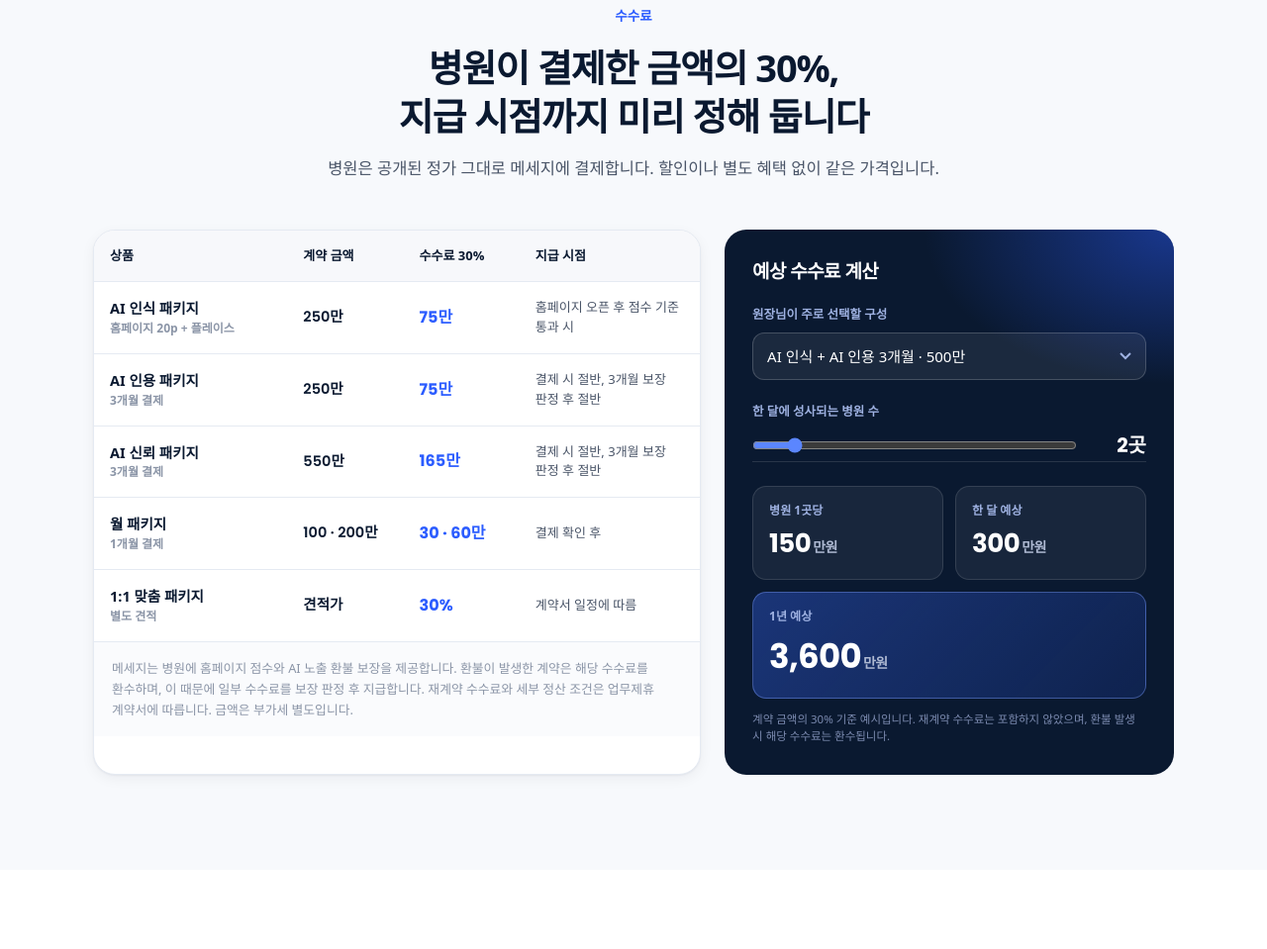
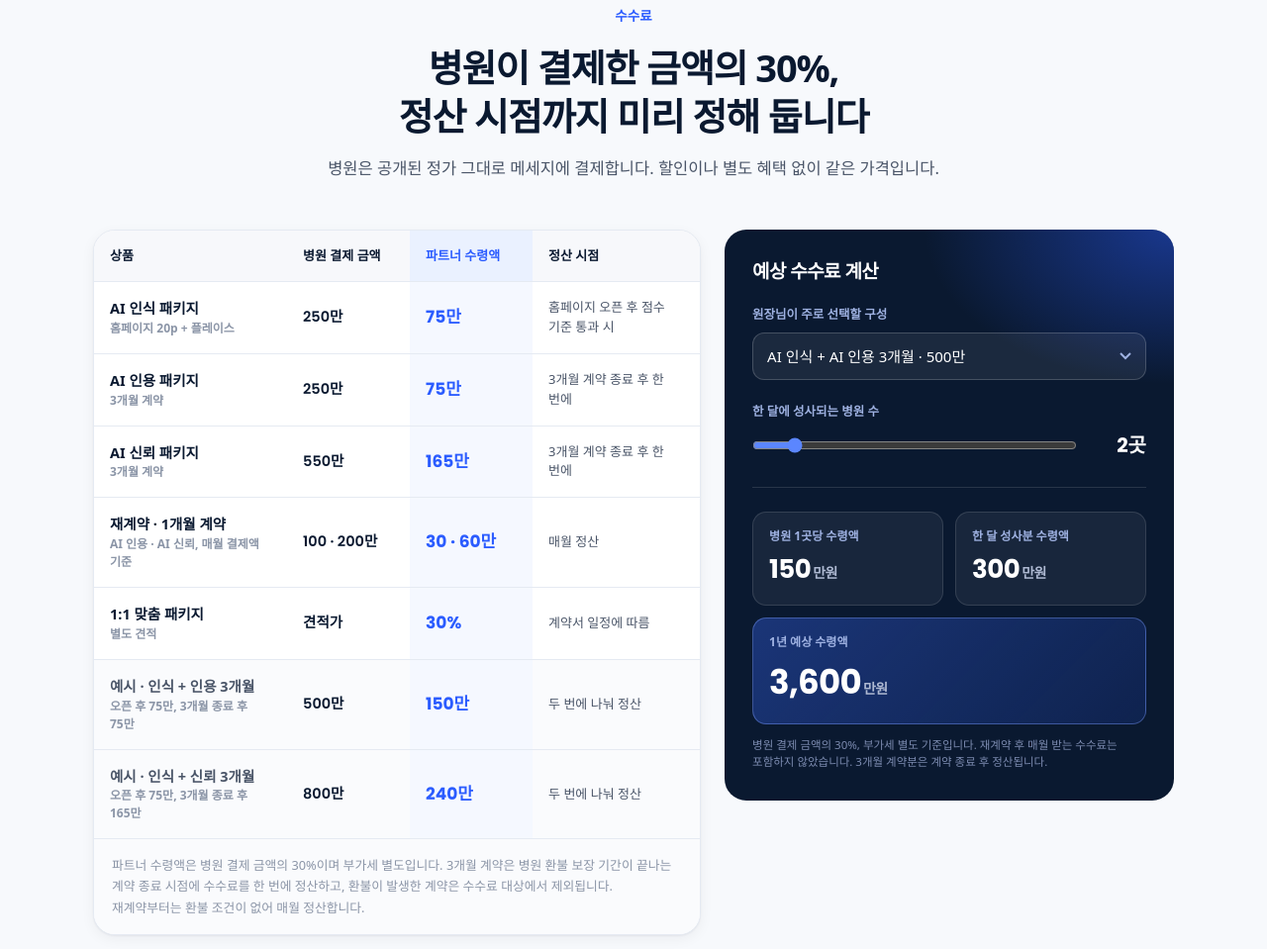
Before and after one commit to SEOLYN-JANG/medi-partners, a plain HTML site: page index.html in a window 1280 px wide. Shown: the part 2681-3640 px from the top of the page at 99% size. Drawn offline with Linux system fonts and the light colour scheme; a web font is replaced by a local one.

Commit message:
수수료 표에 파트너 수령액 표시, 3개월 계약 종료 후 일괄·재계약 월 정산으로 변경
Co-Authored-By: Claude Opus 5.5 <noreply@anthropic.com>

```diff
--- a/index.html
+++ b/index.html
@@ -25,7 +25,7 @@
 {"@type":"WebPage","name":"파트너스 모집ㅣ메세지AI 메디 병원 마케팅 공식 파트너","description":"메세지AI 메디 파트너스는 병원과 거래하는 파트너사가 병원 AI 검색 노출 서비스를 소개하고 계약 금액의 30%를 정산받는 제휴 프로그램입니다.","inLanguage":"ko"},
 {"@type":"FAQPage","mainEntity":[
 {"@type":"Question","name":"파트너는 소개만 하면 되나요?","acceptedAnswer":{"@type":"Answer","text":"네. 파트너는 원장님께 메세지AI 메디를 소개하고 연결만 합니다. 상담, 견적, 계약, 홈페이지 제작과 운영은 모두 메세지가 직접 맡습니다."}},
-{"@type":"Question","name":"수수료는 얼마이고 언제 받나요?","acceptedAnswer":{"@type":"Answer","text":"병원이 결제한 계약 금액의 30%를 파트너사에 정산합니다. AI 인식 패키지는 홈페이지 오픈 후 점수 기준 통과 시, 3개월 결제는 결제 시 절반과 3개월 보장 판정 후 절반을 지급합니다."}},
+{"@type":"Question","name":"수수료는 얼마이고 언제 받나요?","acceptedAnswer":{"@type":"Answer","text":"병원이 결제한 금액의 30%를 파트너사에 정산합니다. AI 인식 패키지는 홈페이지 오픈 후 점수 기준 통과 시, 3개월 계약은 계약 종료 후 한 번에 정산하고, 재계약부터는 매월 정산합니다."}},
 {"@type":"Question","name":"제약사 영업 담당자가 소개해도 리베이트 문제가 없나요?","acceptedAnswer":{"@type":"Answer","text":"원장님은 정가를 그대로 결제하고 어떤 할인이나 혜택도 받지 않으며, 수수료는 메세지가 파트너사 법인에 지급합니다. 의료인에게 경제적 이익이 가지 않는 구조이며, 의약품 처방이나 거래와 연계한 소개는 금지합니다."}},
 {"@type":"Question","name":"개인도 파트너가 될 수 있나요?","acceptedAnswer":{"@type":"Answer","text":"사업자등록이 있는 개인사업자와 법인이 대상입니다. 회사에 소속된 직원은 개인 자격이 아니라 소속 회사와 제휴 계약을 맺는 방식으로 진행합니다."}}
 ]}]}</script>
@@ -126,9 +126,9 @@ h1,h2,h3,h4{font-weight:800;letter-spacing:-.03em;line-height:1.3;word-break:kee
 
 /* commission */
 .comm{background:#F7F9FC}
-.comm-grid{display:grid;grid-template-columns:1.15fr .85fr;gap:24px;align-items:stretch;max-width:1140px;margin:0 auto}
+.comm-grid{display:grid;grid-template-columns:1.15fr .85fr;gap:24px;align-items:start;max-width:1140px;margin:0 auto}
 .ctab{background:#fff;border:1px solid var(--line);border-radius:22px;overflow:hidden;box-shadow:var(--sh-sm)}
-.ctab-r{display:grid;grid-template-columns:1.5fr .9fr .9fr 1.4fr;border-top:1px solid var(--line)}
+.ctab-r{display:grid;grid-template-columns:minmax(0,1.5fr) 124px 124px minmax(0,1.3fr);border-top:1px solid var(--line)}
 .ctab-r:first-child{border-top:0}
 .ctab-c{padding:16px 16px;font-size:14.5px;color:var(--body);display:flex;align-items:center;line-height:1.5}
 .ctab-hd .ctab-c{background:#F7F8FB;font-size:13px;font-weight:800;color:var(--ink)}
@@ -138,6 +138,10 @@ h1,h2,h3,h4{font-weight:800;letter-spacing:-.03em;line-height:1.3;word-break:kee
 .ctab-c.fee{white-space:nowrap}
 .ctab-c.fee{font-family:var(--disp);font-weight:700;color:var(--cobalt);font-size:16px}
 .ctab-c.when{font-size:13px}
+.ctab-hd .ctab-c.hl{background:var(--sky);color:var(--cobalt)}
+.ctab-c.fee.hl{background:#F5F8FF;font-size:17px}
+.ctab-ex{background:#FAFBFD}
+.ctab-ex .ctab-c.nm{color:var(--body)}
 .ctab-foot{padding:16px 18px;background:#FAFBFD;border-top:1px solid var(--line);font-size:12.8px;color:var(--mut);line-height:1.65}
 .calc{background:var(--ink);color:#fff;border-radius:22px;padding:30px 28px;position:relative;overflow:hidden;display:flex;flex-direction:column}
 .calc::before{content:"";position:absolute;inset:0;background:radial-gradient(420px 260px at 100% 0%,rgba(43,92,255,.45),transparent 60%);pointer-events:none}
@@ -149,7 +153,7 @@ h1,h2,h3,h4{font-weight:800;letter-spacing:-.03em;line-height:1.3;word-break:kee
 .calc .rng{display:flex;align-items:center;gap:14px}
 .calc input[type=range]{flex:1;accent-color:#5B86FF}
 .calc .rng b{font-family:var(--disp);font-size:20px;min-width:56px;text-align:right}
-.calc .out{margin-top:auto;padding-top:24px;border-top:1px solid rgba(255,255,255,.12);display:grid;grid-template-columns:1fr 1fr;gap:12px}
+.calc .out{margin-top:26px;padding-top:24px;border-top:1px solid rgba(255,255,255,.12);display:grid;grid-template-columns:1fr 1fr;gap:12px}
 .calc .out div{background:rgba(255,255,255,.06);border:1px solid rgba(255,255,255,.12);border-radius:14px;padding:14px 16px}
 .calc .out span{display:block;font-size:12px;font-weight:700;color:#9FB2E2}
 .calc .out b{display:block;font-family:var(--disp);font-size:26px;font-weight:700;margin-top:4px;letter-spacing:-.02em}
@@ -363,18 +367,20 @@ h1,h2,h3,h4{font-weight:800;letter-spacing:-.03em;line-height:1.3;word-break:kee
   <div class="wrap">
     <div class="shead rv">
       <span class="eyebrow">수수료</span>
-      <h2 class="h2">병원이 결제한 금액의 30%,<br>지급 시점까지 미리 정해 둡니다</h2>
+      <h2 class="h2">병원이 결제한 금액의 30%,<br>정산 시점까지 미리 정해 둡니다</h2>
       <p class="lead">병원은 공개된 정가 그대로 메세지에 결제합니다. 할인이나 별도 혜택 없이 같은 가격입니다.</p>
     </div>
     <div class="comm-grid">
       <div class="ctab rv">
-        <div class="ctab-r ctab-hd"><div class="ctab-c">상품</div><div class="ctab-c">계약 금액</div><div class="ctab-c">수수료 30%</div><div class="ctab-c">지급 시점</div></div>
-        <div class="ctab-r"><div class="ctab-c nm">AI 인식 패키지<small>홈페이지 20p + 플레이스</small></div><div class="ctab-c amt">250만</div><div class="ctab-c fee">75만</div><div class="ctab-c when">홈페이지 오픈 후 점수 기준 통과 시</div></div>
-        <div class="ctab-r"><div class="ctab-c nm">AI 인용 패키지<small>3개월 결제</small></div><div class="ctab-c amt">250만</div><div class="ctab-c fee">75만</div><div class="ctab-c when">결제 시 절반, 3개월 보장 판정 후 절반</div></div>
-        <div class="ctab-r"><div class="ctab-c nm">AI 신뢰 패키지<small>3개월 결제</small></div><div class="ctab-c amt">550만</div><div class="ctab-c fee">165만</div><div class="ctab-c when">결제 시 절반, 3개월 보장 판정 후 절반</div></div>
-        <div class="ctab-r"><div class="ctab-c nm">월 패키지<small>1개월 결제</small></div><div class="ctab-c amt">100 · 200만</div><div class="ctab-c fee">30 · 60만</div><div class="ctab-c when">결제 확인 후</div></div>
-        <div class="ctab-r"><div class="ctab-c nm">1:1 맞춤 패키지<small>별도 견적</small></div><div class="ctab-c amt">견적가</div><div class="ctab-c fee">30%</div><div class="ctab-c when">계약서 일정에 따름</div></div>
-        <div class="ctab-foot">메세지는 병원에 홈페이지 점수와 AI 노출 환불 보장을 제공합니다. 환불이 발생한 계약은 해당 수수료를 환수하며, 이 때문에 일부 수수료를 보장 판정 후 지급합니다. 재계약 수수료와 세부 정산 조건은 업무제휴 계약서에 따릅니다. 금액은 부가세 별도입니다.</div>
+        <div class="ctab-r ctab-hd"><div class="ctab-c">상품</div><div class="ctab-c">병원 결제 금액</div><div class="ctab-c hl">파트너 수령액</div><div class="ctab-c">정산 시점</div></div>
+        <div class="ctab-r"><div class="ctab-c nm">AI 인식 패키지<small>홈페이지 20p + 플레이스</small></div><div class="ctab-c amt">250만</div><div class="ctab-c fee hl">75만</div><div class="ctab-c when">홈페이지 오픈 후 점수 기준 통과 시</div></div>
+        <div class="ctab-r"><div class="ctab-c nm">AI 인용 패키지<small>3개월 계약</small></div><div class="ctab-c amt">250만</div><div class="ctab-c fee hl">75만</div><div class="ctab-c when">3개월 계약 종료 후 한 번에</div></div>
+        <div class="ctab-r"><div class="ctab-c nm">AI 신뢰 패키지<small>3개월 계약</small></div><div class="ctab-c amt">550만</div><div class="ctab-c fee hl">165만</div><div class="ctab-c when">3개월 계약 종료 후 한 번에</div></div>
+        <div class="ctab-r"><div class="ctab-c nm">재계약 · 1개월 계약<small>AI 인용 · AI 신뢰, 매월 결제액 기준</small></div><div class="ctab-c amt">100 · 200만</div><div class="ctab-c fee hl">30 · 60만</div><div class="ctab-c when">매월 정산</div></div>
+        <div class="ctab-r"><div class="ctab-c nm">1:1 맞춤 패키지<small>별도 견적</small></div><div class="ctab-c amt">견적가</div><div class="ctab-c fee hl">30%</div><div class="ctab-c when">계약서 일정에 따름</div></div>
+        <div class="ctab-r ctab-ex"><div class="ctab-c nm">예시 · 인식 + 인용 3개월<small>오픈 후 75만, 3개월 종료 후 75만</small></div><div class="ctab-c amt">500만</div><div class="ctab-c fee hl">150만</div><div class="ctab-c when">두 번에 나눠 정산</div></div>
+        <div class="ctab-r ctab-ex"><div class="ctab-c nm">예시 · 인식 + 신뢰 3개월<small>오픈 후 75만, 3개월 종료 후 165만</small></div><div class="ctab-c amt">800만</div><div class="ctab-c fee hl">240만</div><div class="ctab-c when">두 번에 나눠 정산</div></div>
+        <div class="ctab-foot">파트너 수령액은 병원 결제 금액의 30%이며 부가세 별도입니다. 3개월 계약은 병원 환불 보장 기간이 끝나는 계약 종료 시점에 수수료를 한 번에 정산하고, 환불이 발생한 계약은 수수료 대상에서 제외됩니다. 재계약부터는 환불 조건이 없어 매월 정산합니다.</div>
       </div>
 
       <div class="calc rv">
@@ -388,11 +394,11 @@ h1,h2,h3,h4{font-weight:800;letter-spacing:-.03em;line-height:1.3;word-break:kee
         <label class="cl" for="cCnt">한 달에 성사되는 병원 수</label>
         <div class="rng"><input id="cCnt" type="range" min="1" max="10" value="2"><b id="cCntV">2곳</b></div>
         <div class="out">
-          <div><span>병원 1곳당</span><b id="oOne">150<small>만원</small></b></div>
-          <div><span>한 달 예상</span><b id="oMon">300<small>만원</small></b></div>
-          <div class="big"><span>1년 예상</span><b id="oYear">3,600<small>만원</small></b></div>
+          <div><span>병원 1곳당 수령액</span><b id="oOne">150<small>만원</small></b></div>
+          <div><span>한 달 성사분 수령액</span><b id="oMon">300<small>만원</small></b></div>
+          <div class="big"><span>1년 예상 수령액</span><b id="oYear">3,600<small>만원</small></b></div>
         </div>
-        <p class="cn">계약 금액의 30% 기준 예시입니다. 재계약 수수료는 포함하지 않았으며, 환불 발생 시 해당 수수료는 환수됩니다.</p>
+        <p class="cn">병원 결제 금액의 30%, 부가세 별도 기준입니다. 재계약 후 매월 받는 수수료는 포함하지 않았습니다. 3개월 계약분은 계약 종료 후 정산됩니다.</p>
       </div>
     </div>
   </div>
@@ -442,8 +448,8 @@ h1,h2,h3,h4{font-weight:800;letter-spacing:-.03em;line-height:1.3;word-break:kee
     </div>
     <div class="faq">
       <div class="qa"><button><span>파트너는 소개만 하면 되나요?</span><span class="ico">+</span></button><div class="ans"><p>네. 파트너는 원장님께 메세지AI 메디를 소개하고 연결만 합니다. 상담, 견적, 계약, 홈페이지 제작과 운영은 모두 메세지가 직접 맡습니다.</p></div></div>
-      <div class="qa"><button><span>수수료는 얼마이고 언제 받나요?</span><span class="ico">+</span></button><div class="ans"><p>병원이 결제한 계약 금액의 30%입니다. AI 인식 패키지는 홈페이지 오픈 후 점수 기준을 통과하면 지급하고, 3개월 결제는 결제 시 절반, 3개월 보장 판정 후 나머지 절반을 지급합니다. 정산은 매월 한 번 진행합니다.</p></div></div>
-      <div class="qa"><button><span>병원이 환불을 받으면 수수료는 어떻게 되나요?</span><span class="ico">+</span></button><div class="ans"><p>메세지는 병원에 홈페이지 점수와 AI 노출 환불 보장을 제공합니다. 환불이 발생한 계약의 수수료는 환수하며, 이미 지급한 금액은 다음 정산에서 차감합니다.</p></div></div>
+      <div class="qa"><button><span>수수료는 얼마이고 언제 받나요?</span><span class="ico">+</span></button><div class="ans"><p>병원이 결제한 금액의 30%입니다. AI 인식 패키지는 홈페이지 오픈 후 점수 기준을 통과하면 정산하고, 3개월 계약은 계약이 끝난 뒤 한 번에 정산합니다. 재계약부터는 매월 정산합니다.</p></div></div>
+      <div class="qa"><button><span>병원이 환불을 받으면 수수료는 어떻게 되나요?</span><span class="ico">+</span></button><div class="ans"><p>메세지는 병원에 홈페이지 점수와 3개월 AI 노출 환불 보장을 제공합니다. 그래서 수수료는 보장 기간이 끝난 뒤 정산하고, 환불이 발생한 계약은 수수료 대상에서 제외됩니다. 재계약 이후에는 환불 조건이 없어 매월 그대로 정산합니다.</p></div></div>
       <div class="qa"><button><span>제약사 영업 담당자가 소개해도 리베이트 문제가 없나요?</span><span class="ico">+</span></button><div class="ans"><p>원장님은 정가를 그대로 결제하고 어떤 할인이나 혜택도 받지 않습니다. 수수료는 메세지가 파트너사 법인에 지급하므로 의료인에게 경제적 이익이 가지 않는 구조입니다. 다만 의약품 처방이나 거래를 조건으로 한 소개는 계약으로 금지합니다.</p></div></div>
       <div class="qa"><button><span>개인도 파트너가 될 수 있나요?</span><span class="ico">+</span></button><div class="ans"><p>사업자등록이 있는 개인사업자와 법인이 대상입니다. 회사에 소속된 직원은 개인 자격이 아니라 소속 회사와 제휴 계약을 맺는 방식으로 진행합니다.</p></div></div>
       <div class="qa"><button><span>같은 병원을 다른 파트너가 먼저 소개했다면요?</span><span class="ico">+</span></button><div class="ans"><p>먼저 등록한 파트너에게 90일간 우선권이 있습니다. 등록 시점은 진단 링크 접수나 병원 등록 시각으로 기록되며, 진행 현황 공유 시 함께 안내합니다.</p></div></div>
```
